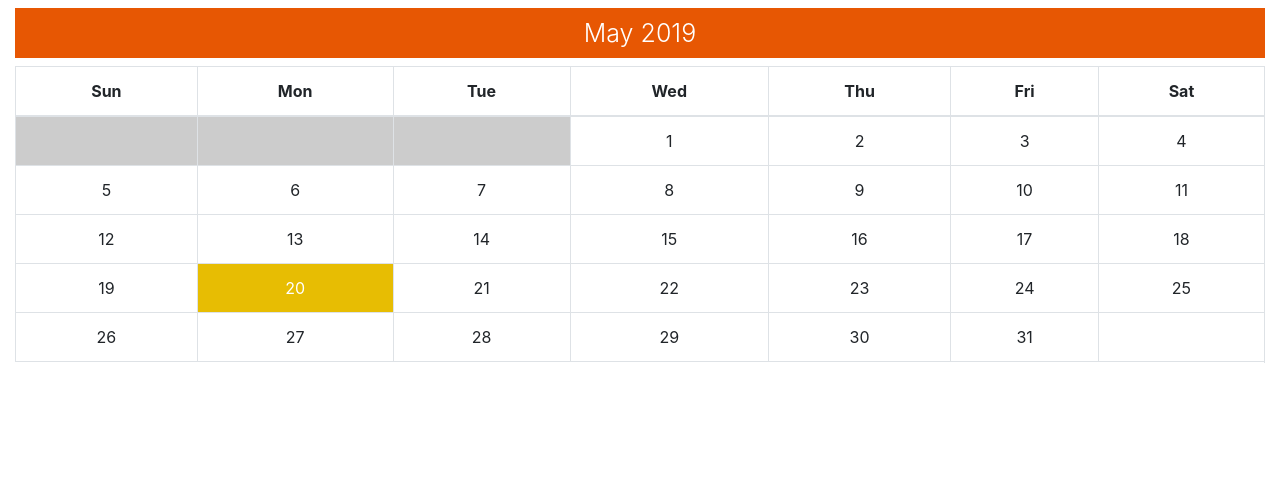
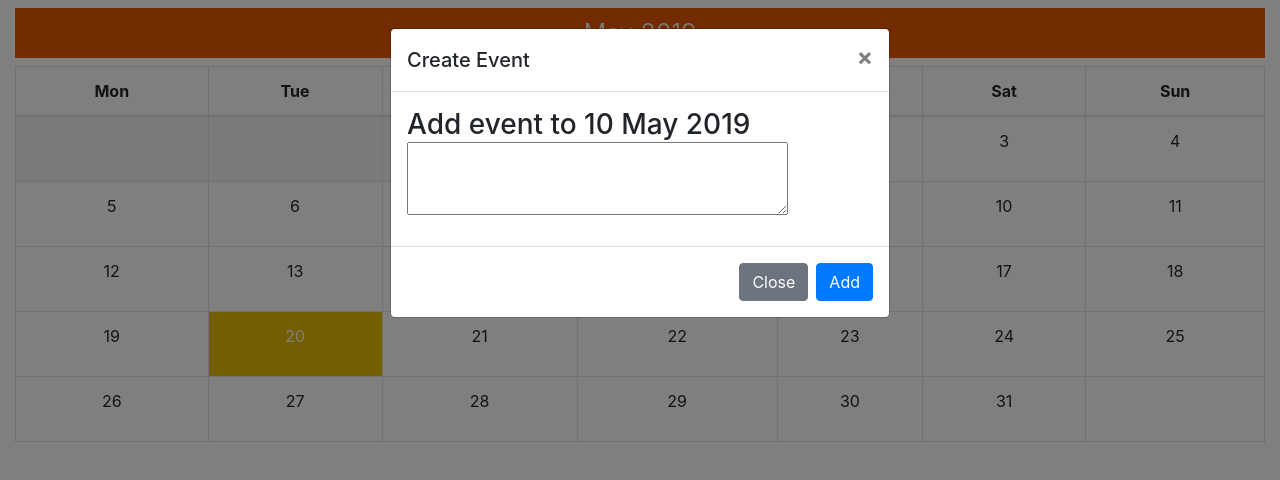
Before and after one commit to fzabra/calendar-pure-js, a plain HTML site: page index.html in a window 1280 px wide. Both pictures are taken after a click on the element "10". Drawn offline with nearby package versions, Linux system fonts and the light colour scheme.

Commit message:
improve calendar

```diff
--- a/css/calendar.css
+++ b/css/calendar.css
@@ -22,6 +22,11 @@ th{
     color: #fff;
 }
 .bg-day-off{
-    background-color: #cccccc;
+    background-color: #f5f5f5;
     cursor: default;
 }
+
+.evText{
+    color: #e75703;
+    font-size: 10px;
+}
--- a/index.html
+++ b/index.html
@@ -1,30 +1,38 @@
 <!DOCTYPE html>
 <html lang="en">
+
 <head>
     <meta charset="UTF-8">
     <title>Calendar</title>
     <meta name="viewport" content="width=device-width, initial-scale=1, shrink-to-fit=no">
-    <link rel="stylesheet" href="https://stackpath.bootstrapcdn.com/bootstrap/4.3.1/css/bootstrap.min.css" integrity="sha384-ggOyR0iXCbMQv3Xipma34MD+dH/1fQ784/j6cY/iJTQUOhcWr7x9JvoRxT2MZw1T" crossorigin="anonymous">
+    <link rel="stylesheet" href="https://stackpath.bootstrapcdn.com/bootstrap/4.3.1/css/bootstrap.min.css" integrity="sha384-ggOyR0iXCbMQv3Xipma34MD+dH/1fQ784/j6cY/iJTQUOhcWr7x9JvoRxT2MZw1T"
+        crossorigin="anonymous">
     <link rel="stylesheet" href="css/calendar.css" />
 </head>
+
 <body>
     <div class="container col-sm-12 mt-2">
         <h3 class="display-4 titleCalendar" id="monthYear"></h3>
         <table class="table table-bordered" id="calendar">
-            <thead>
-            <tr>
-                <th>Sun</th>
-                <th>Mon</th>
-                <th>Tue</th>
-                <th>Wed</th>
-                <th>Thu</th>
-                <th>Fri</th>
-                <th>Sat</th>
-            </tr>
-            </thead>
+            <thead id="calendar-thead"></thead>
             <tbody id="calendar-tbody" class="calendar-body"></tbody>
         </table>
     </div>
+    <!-- Modal -->
+    <div class="modal fade" id="exampleModal" tabindex="-1" role="dialog" aria-labelledby="exampleModalLabel" aria-hidden="true">
+        <div class="modal-dialog" role="document">
+            <div class="modal-content">
+                <div id="formAddEvent"></div>
+            </div>
+        </div>
+    </div>
 </body>
 <script src="js/calendar.js"></script>
+<script src="https://code.jquery.com/jquery-3.3.1.slim.min.js" integrity="sha384-q8i/X+965DzO0rT7abK41JStQIAqVgRVzpbzo5smXKp4YfRvH+8abtTE1Pi6jizo"
+    crossorigin="anonymous"></script>
+<script src="https://cdnjs.cloudflare.com/ajax/libs/popper.js/1.14.7/umd/popper.min.js" integrity="sha384-UO2eT0CpHqdSJQ6hJty5KVphtPhzWj9WO1clHTMGa3JDZwrnQq4sF86dIHNDz0W1"
+    crossorigin="anonymous"></script>
+<script src="https://stackpath.bootstrapcdn.com/bootstrap/4.3.1/js/bootstrap.min.js" integrity="sha384-JjSmVgyd0p3pXB1rRibZUAYoIIy6OrQ6VrjIEaFf/nJGzIxFDsf4x0xIM+B07jRM"
+    crossorigin="anonymous"></script>
+
 </html>
--- a/js/calendar.js
+++ b/js/calendar.js
@@ -5,19 +5,31 @@ currentYear = today.getFullYear();
 
 monthsOfYear = ["Jan", "Feb", "Mar", "Apr", "May", "Jun", "Jul", "Aug", "Sep", "Oct", "Nov", "Dec"];
 
-function buildCalendar(currentMonth, currentYear){
+function buildCalendar(currentMonth, currentYear) {
     let firstDayOfMonth = (new Date(currentYear, currentMonth)).getDay();
-    console.log(firstDayOfMonth);
+    thead = document.getElementById("calendar-thead");
     tbody = document.getElementById("calendar-tbody");
-    console.log(tbody);
+    thead.innerHTML = "";
     tbody.innerHTML = "";
     monthYear.innerHTML = monthsOfYear[currentMonth] + " " + currentYear;
+
+    var daysWeekRow = document.createElement("tr"),
+        daysWeekCell = null,
+        daysWeek = ["Sun", "Mon", "Tue", "Wed", "Thur", "Fri", "Sat"];
+    daysWeek.push(daysWeek.shift());
+    for (var d of daysWeek) {
+        daysWeekCell = document.createElement("th");
+        daysWeekCell.innerHTML = d;
+        daysWeekRow.appendChild(daysWeekCell);
+    }
+    daysWeekRow.classList.add("head");
+    thead.appendChild(daysWeekRow);
+
     let dateDay = 1;
     for (let i = 0; i < 6; i++) {
-        // creates a table row
+
         let row = document.createElement("tr");
 
-        //creating individual cells, filing them up with data.
         for (let j = 0; j < 7; j++) {
             if (i === 0 && j < firstDayOfMonth) {
                 cell = document.createElement("td");
@@ -31,13 +43,24 @@ function buildCalendar(currentMonth, currentYear){
             }
             else {
                 cell = document.createElement("td");
+                cell.setAttribute("data-toggle", "modal");
+                cell.setAttribute("data-target", "#exampleModal");
                 cellText = document.createTextNode(dateDay);
+                cell.setAttribute("id", dateDay);
                 if (dateDay === today.getDate() && currentYear === today.getFullYear() && currentMonth === today.getMonth()) {
                     cell.classList.add("bg-day");
                 }
                 cell.appendChild(cellText);
                 row.appendChild(cell);
                 dateDay++;
+                var eClass = document.createElement("p");
+                eClass.className = 'evText';
+                cell.appendChild(eClass);
+                var getData = localStorage.getItem("8")
+                eClass.innerHTML = getData;
+                cell.addEventListener("click", function () {
+                    addEvent(this.id);
+                });
             }
         }
         tbody.appendChild(row);
@@ -49,3 +72,37 @@ buildCalendar(currentMonth, currentYear);
 function daysInMonth(iMonth, iYear) {
     return 32 - new Date(iYear, iMonth, 32).getDate();
 }
+
+function addEvent(e) {
+    var formEvent = "<div class='modal-header'>";
+    formEvent +="<h5 class='modal-title' id='exampleModalLabel'>Create Event</h5>";
+    formEvent +="<button type='button' class='close' data-dismiss='modal' aria-label='Close'>";
+    formEvent +="<span aria-hidden='true'>&times;</span>";
+    formEvent +="</button>";
+    formEvent +="</div>";
+    formEvent +="<div class='modal-body'>";
+    formEvent +="<h3>Add event to " + e + " "+ monthsOfYear[currentMonth] + " " + currentYear; ;
+    formEvent +="<textarea id='evt-details' onfocusin='disableSendButton("+ e +")'></textarea>";
+    formEvent +="</div>";
+    formEvent +="<div class='modal-footer'>";
+    formEvent +="<button type='button' class='btn btn-secondary' data-dismiss='modal'>Close</button>";
+    formEvent +="<button type='button' class='btn btn-primary' onclick='save(" + (e ? e : "") + ")' data-dismiss='modal' id='btSend'>Add</button>";
+    formEvent +="</div>";
+    dayClick = document.getElementById("formAddEvent");
+    dayClick.innerHTML = formEvent;
+}
+
+function disableSendButton(e){
+    eventData = document.getElementById("evt-details").value;
+    console.log(eventData);
+    if(eventData == ""){
+        document.getElementById("btSend").disabled = true;
+    }else{
+        document.getElementById("btSend").disabled = false;
+    }
+}
+
+function save(e){
+    eventData = document.getElementById("evt-details").value;
+    localStorage.setItem(e, JSON.stringify(eventData));
+}
```
